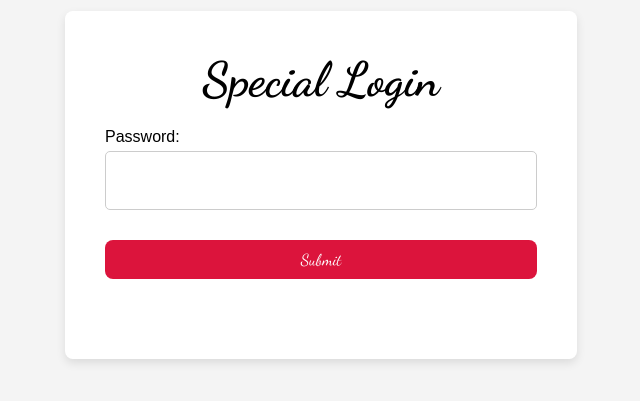
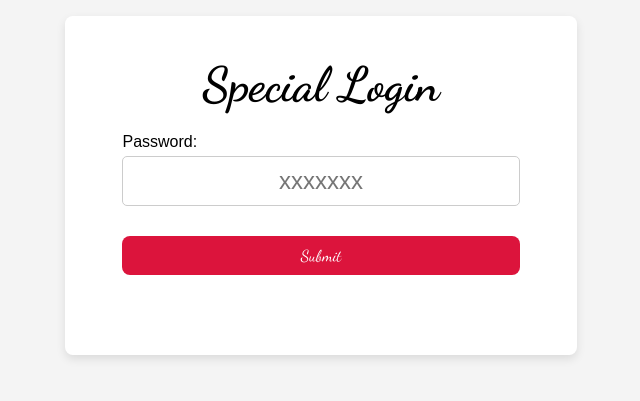
Before and after one commit to temiogunbanjo/val, a plain HTML site: page index.html in a window 1280 px wide. Shown: the part 215-616 px from the top of the page, without its empty margins (319-959 px from the left). Drawn offline with Linux system fonts and the light colour scheme; a web font is replaced by a local one.

Commit message:
Completed layout for strategy more pages

```diff
--- a/index.css
+++ b/index.css
@@ -34,12 +34,13 @@ label {
   margin-bottom: 5px;
 }
 
-input[type="password"] {
+input[type="password"], input[type="password"]:focus-visible {
+  text-align: center;
   width: 100%;
   padding: 10px;
   margin-bottom: 30px;
   border: 1px solid #ccc;
   border-radius: 5px;
-  font-size: 2rem;
+  font-size: 1.5rem;
   outline-color: crimson;
 }
--- a/index.html
+++ b/index.html
@@ -12,7 +12,7 @@
       <h2>Special Login</h2>
       <form id="loginForm">
         <label for="password">Password:</label>
-        <input type="password" id="password" required />
+        <input type="password" id="password" required placeholder="xxxxxxx"/>
         <button type="submit">Submit</button>
       </form>
     </div>
```
Also changed, not shown: home/index.html (+1 -1 lines).
